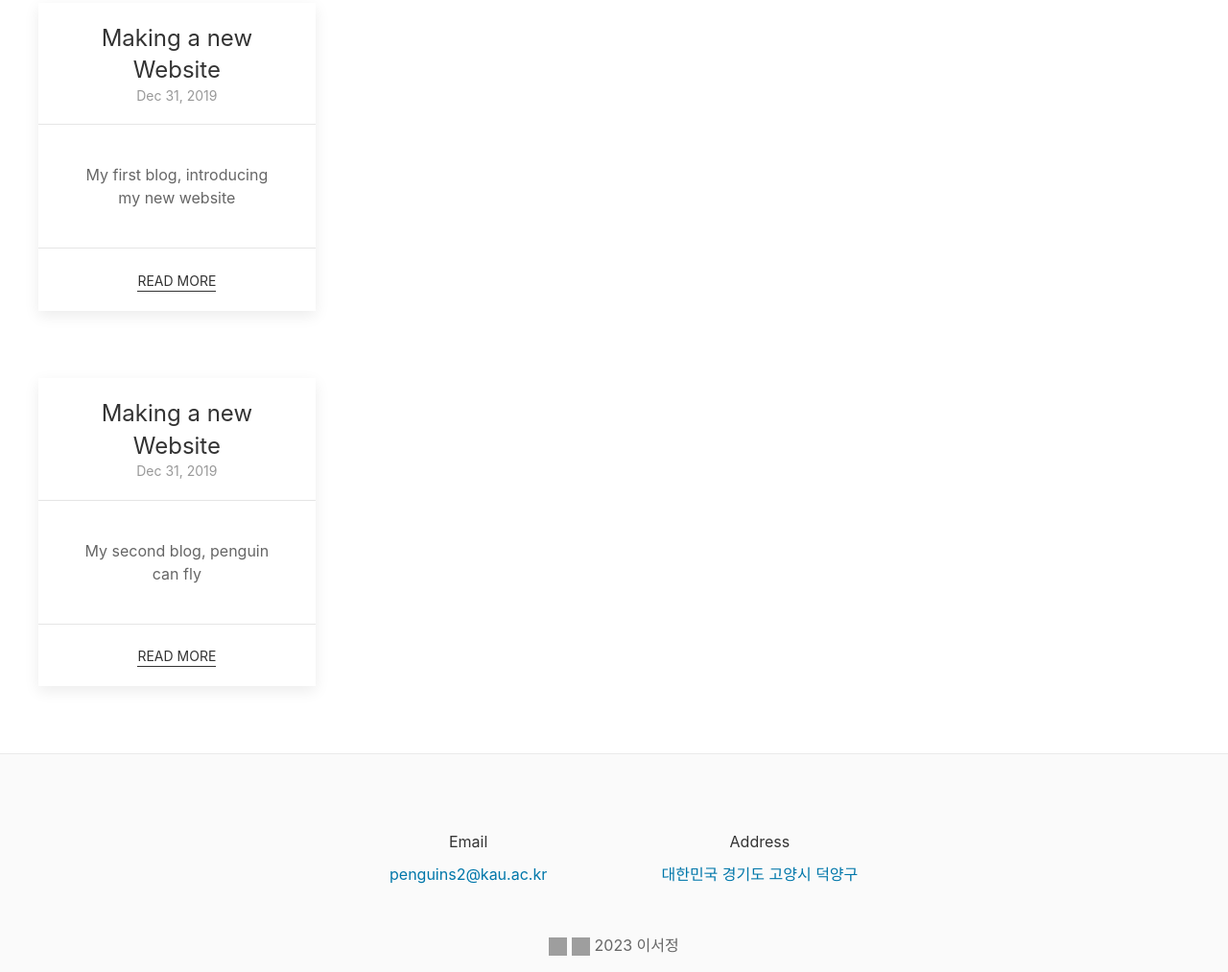
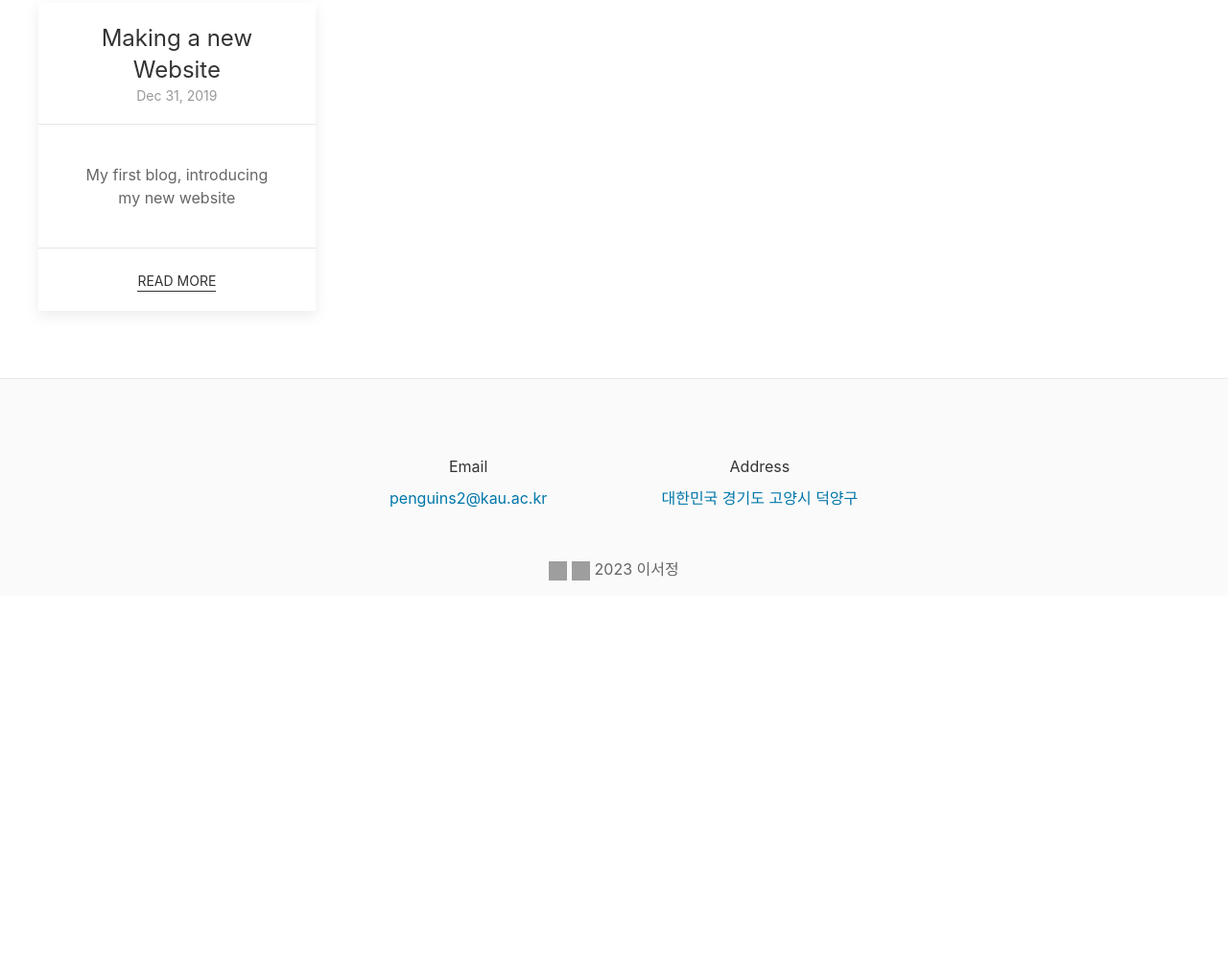
Before and after one commit to girin-sj/girin-sj.github.io, a plain HTML site: page blog/index.html in a window 1280 px wide. Shown: the part 273-1286 px from the top of the page at 96% size. After the commit the page ends 894 px from the top, so only its background shows below. Drawn offline with nearby package versions, Linux system fonts and the light colour scheme; grey boxes are pictures that could not be loaded.

Commit message:
esfsfsdf

```diff
--- a/blog/index.html
+++ b/blog/index.html
@@ -3,21 +3,17 @@
     html {
         height: 100vh;
     }
-
     body {
         min-height: 100vh;
         display: grid;
         grid-template-rows: 1fr auto;
     }
-
     .footer {
         grid-row-start: 2;
         grid-row-end: 3;
     }
 </style>
-<html lang="en-us">
-
-<head>
+<html lang="en-us"><head>
   <meta charset="utf-8">
   <title>My New Hugo Site</title>
 
@@ -40,8 +36,7 @@
 
   <link rel="stylesheet" href="/css/syntax.min.css" integrity="" media="screen">
 
-    <link rel="alternate" type="application/rss+xml" href="http://girin-sj.github.io/blog/index.xml"
-        title="My New Hugo Site" />
+  <link rel="alternate" type="application/rss+xml" href="http://girin-sj.github.io/blog/index.xml" title="My New Hugo Site" />
 <script src="https://cdn.jsdelivr.net/npm/mailgo@0.9.14/dist/mailgo.min.js" defer></script>
 
   <!--Favicon-->
@@ -51,11 +46,8 @@
   <link rel="manifest" href="/site.webmanifest">
 
 </head>
-
 <body class="blog">
-    <div class="wrapper">
-        <div
-            uk-sticky="sel-target: .uk-navbar-container; cls-active: uk-navbar-sticky; bottom: #transparent-sticky-navbar">
+    <div class="wrapper"><div uk-sticky="sel-target: .uk-navbar-container; cls-active: uk-navbar-sticky; bottom: #transparent-sticky-navbar">
     <nav class="uk-navbar-container uk-margin" uk-navbar="mode: click;" style="padding-right: 3rem">
         <div class="uk-navbar-right">
             <ul class="uk-navbar-nav uk-visible@s">
@@ -82,7 +74,8 @@
 
 
 
-                        <li class="uk-active"><a style="font-size: 18px; text-transform:none" href="/blog">Blog</a></li>
+                <li class="uk-active"><a style="font-size: 18px; text-transform:none"
+                        href="/blog">Blog</a></li>
 
 
 
@@ -107,8 +100,7 @@
 
             </ul>
 
-                    <a class="uk-navbar-toggle uk-hidden@s" uk-toggle="target: #sidenav" uk-navbar-toggle-icon
-                        href="#"></a>
+            <a class="uk-navbar-toggle uk-hidden@s" uk-toggle="target: #sidenav" uk-navbar-toggle-icon href="#"></a>
 
         </div>
     </nav>
@@ -180,8 +172,7 @@
 
 <section class="uk-margin-large-bottom">
     <div class="uk-container">
-                <div class="uk-grid-small uk-child-width-1-4@s uk-text-center" uk-grid
-                    uk-height-match="target: > div > div > .card-body">
+        <div class="uk-grid-small uk-child-width-1-4@s uk-text-center" uk-grid uk-height-match="target: > div > div > .card-body">
 
 
             <div>
@@ -192,8 +183,7 @@
                             <div class="uk-width-expand">
                                 <h3 class="uk-card-title uk-margin-remove-bottom">Making a new Website</h3>
                                 <p class="uk-text-meta uk-margin-remove-top"><time
-                                                    datetime="2019-12-31 12:14:34 &#43;0600 &#43;0600">Dec 31,
-                                                    2019</time></p>
+                                        datetime="2019-12-31 12:14:34 &#43;0600 &#43;0600">Dec 31, 2019</time></p>
                             </div>
                         </div>
                     </div>
@@ -213,48 +203,12 @@
     </div>
 </section>
 
-        <section class="uk-margin-large-bottom">
-            <div class="uk-container">
-                <div class="uk-grid-small uk-child-width-1-4@s uk-text-center" uk-grid
-                    uk-height-match="target: > div > div > .card-body">
-
-
-                    <div>
-                        <div class="uk-card uk-card-default uk-width-1@m">
-                            <div class="card-body">
-                                <div class="uk-card-header">
-                                    <div class="uk-grid-small uk-flex-middle" uk-grid>
-                                        <div class="uk-width-expand">
-                                            <h3 class="uk-card-title uk-margin-remove-bottom">Making a new Website</h3>
-                                            <p class="uk-text-meta uk-margin-remove-top"><time
-                                                    datetime="2019-12-31 12:14:34 &#43;0600 &#43;0600">Dec 31,
-                                                    2019</time></p>
-                                        </div>
-                                    </div>
-                                </div>
-                                <div class="uk-card-body">
-                                    <p>My second blog, penguin can fly</p>
-                                </div>
-                            </div>
-                            <div class="uk-card-footer">
-                                <a href="/blog/second-blog/" class="uk-button uk-button-text">Read more</a>
-                            </div>
-                        </div>
-                    </div>
-
-
-                </div>
-
-            </div>
-        </section>
-
 
     </div>
 <footer class="footer">
   <div class="uk-container">
 
-            <div class="uk-grid-small uk-child-width-1-4@m uk-text-center uk-flex-center uk-margin-medium-bottom"
-                uk-grid>
+    <div class="uk-grid-small uk-child-width-1-4@m uk-text-center uk-flex-center uk-margin-medium-bottom" uk-grid>
       <div class="uk-margin-small-bottom">
         <h5 class="uk-margin-small-bottom">Email</h5>
         <a href="mailto:penguins2@kau.ac.kr">penguins2@kau.ac.kr</a>
@@ -263,7 +217,8 @@
       <div>
         <h5 class="uk-margin-small-bottom">Address</h5>
           <div uk-lightbox>
-                        <a href="" data-caption="대한민국 경기도 고양시 덕양구" data-type="iframe">대한민국 경기도 고양시 덕양구</a>
+            <a href="" data-caption="대한민국 경기도 고양시 덕양구"
+               data-type="iframe">대한민국 경기도 고양시 덕양구</a>
           </div>
       </div>
     </div>
@@ -288,5 +243,4 @@
 <script src="https://cdn.jsdelivr.net/npm/uikit@3.2.6/dist/js/uikit-icons.min.js"></script>
 
 </body>
-
 </html>
```
Lines whose indentation alone changed are shown as unchanged.
